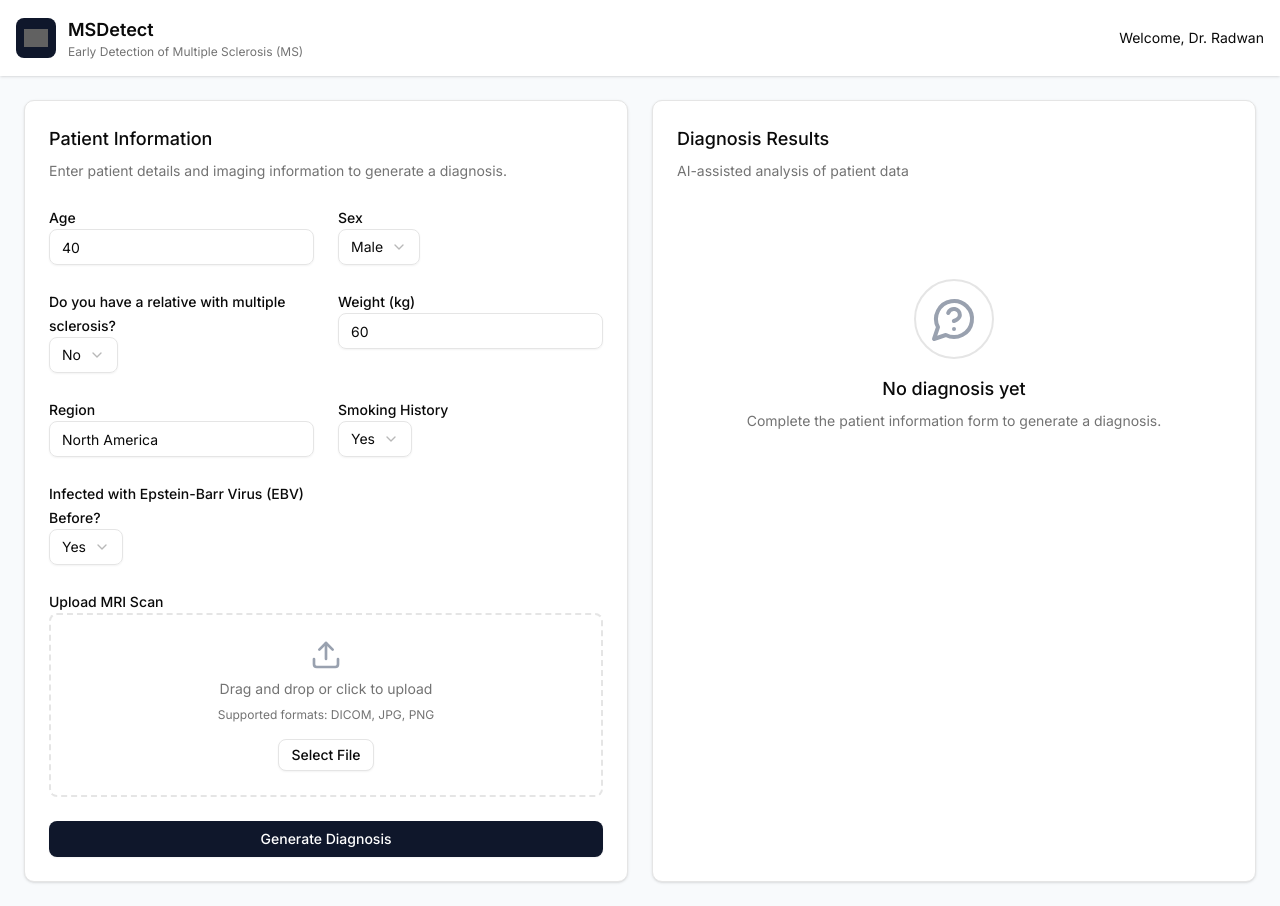
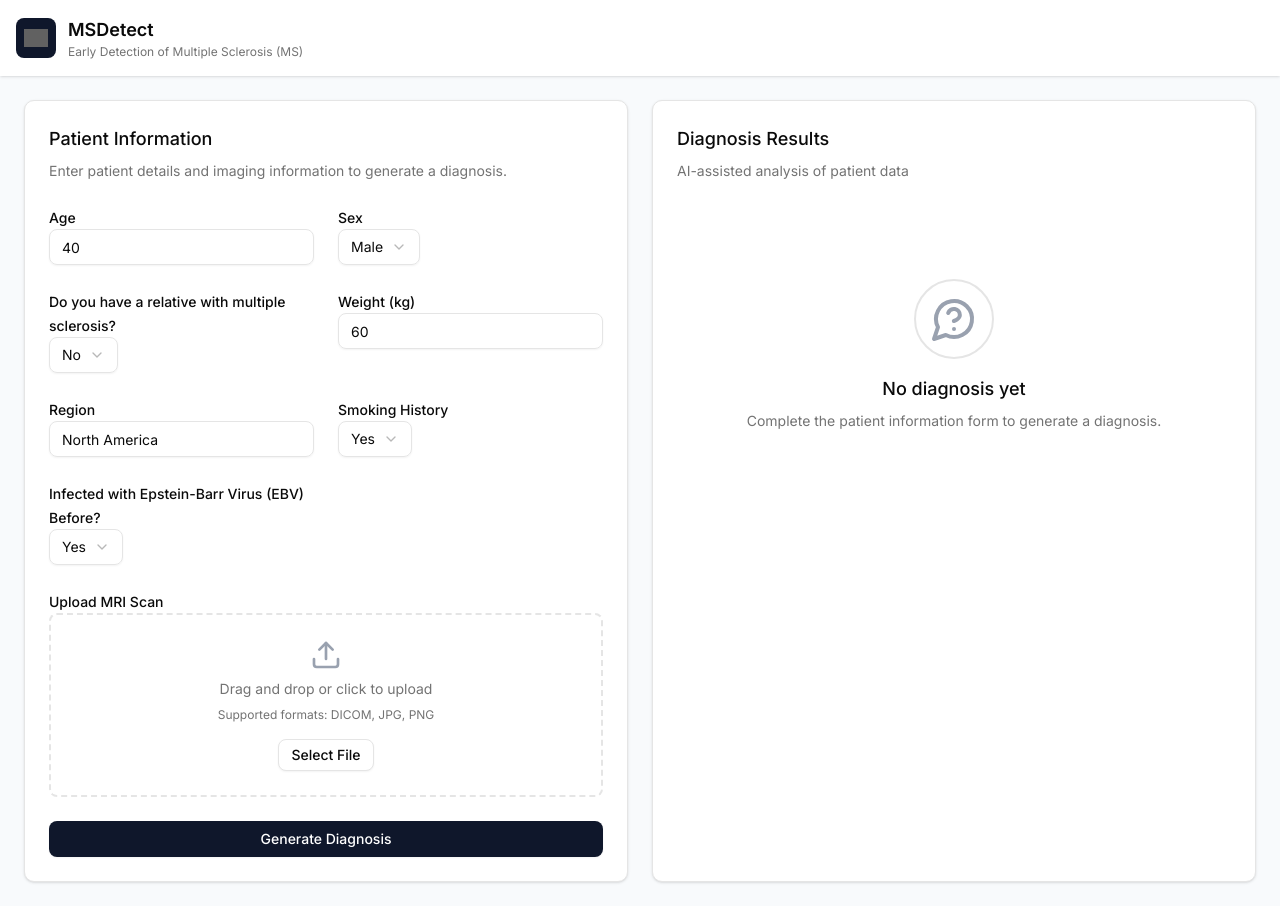
Before and after one commit to CodeAwais/Hack1, a Next.js app in the folder ms-frontend/: page / in a window 1280 px wide. Built offline with nearby package versions, Linux system fonts and the light colour scheme; grey boxes are pictures that could not be loaded.

Commit message:
Remove leftover sign in text

```diff
--- a/ms-frontend/src/app/page.tsx
+++ b/ms-frontend/src/app/page.tsx
@@ -33,9 +33,6 @@ export default function Home() {
               Early Detection of Multiple Sclerosis (MS)
             </p>
           </div>
-        </div>
-        <div className="flex items-center gap-4">
-          <span className="text-sm">Welcome, Dr. Radwan</span>
         </div>
       </header>
 
```
